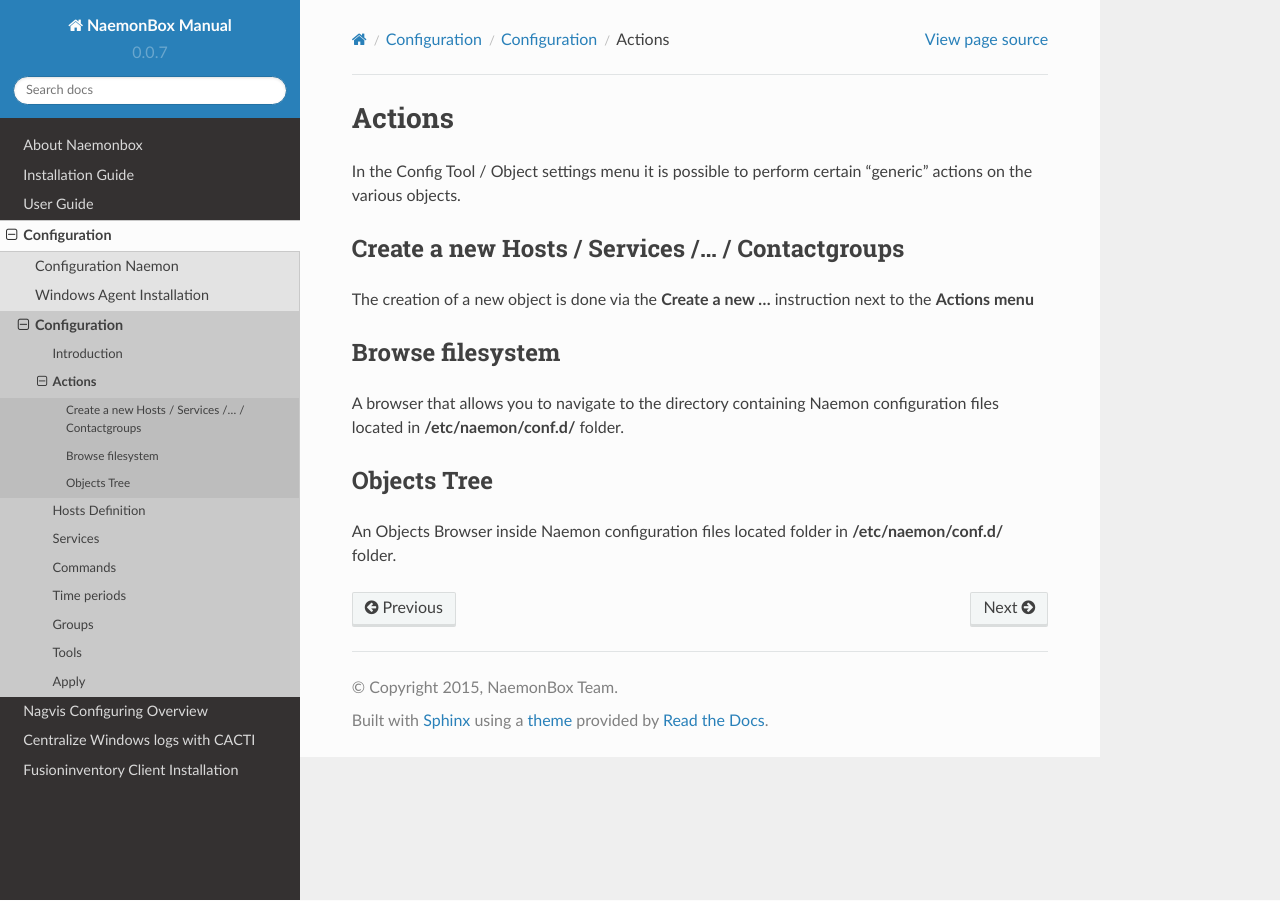
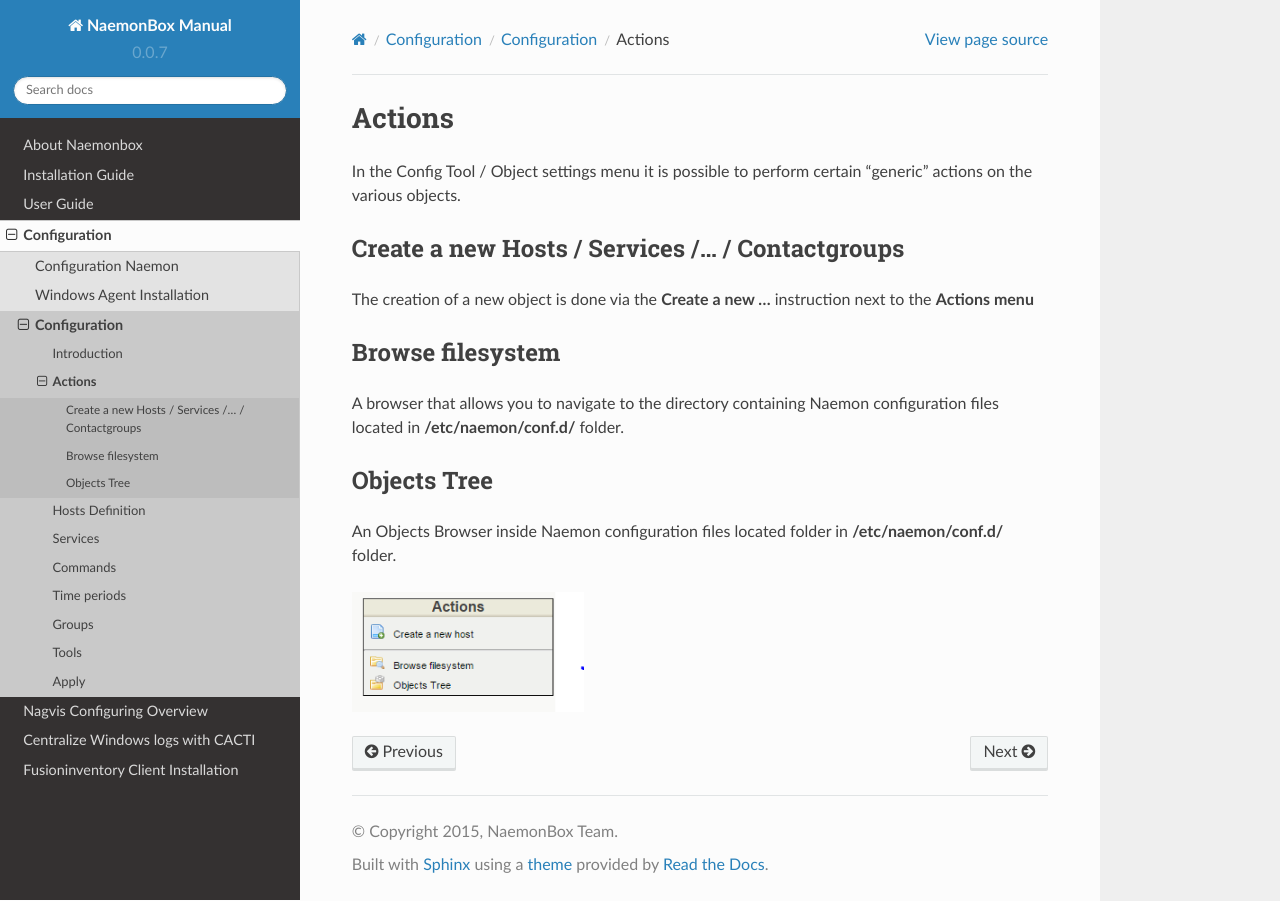
Before and after one commit to mgadi/naemonbox, a Sphinx documentation site: the page built from docs/source/04_Configuring_NaemonBox/configuration/02_actions.rst, in a window 1280 px wide. Built offline with Sphinx 7.4.7 and the Read the Docs theme 2.0.0, drawn with Linux system fonts in a browser that asks for light colours; pages that are not in the unit, such as notebooks, are missing from menus.

Commit message:
Update 02_actions.rst

```diff
--- a/docs/source/04_Configuring_NaemonBox/configuration/02_actions.rst
+++ b/docs/source/04_Configuring_NaemonBox/configuration/02_actions.rst
@@ -18,3 +18,6 @@
 Objects Tree
 =========
 An Objects Browser inside Naemon configuration files located folder in  **/etc/naemon/conf.d/** folder.
+
+.. image:: /images/Actions.PNG
+ :scale: 90 %
```
